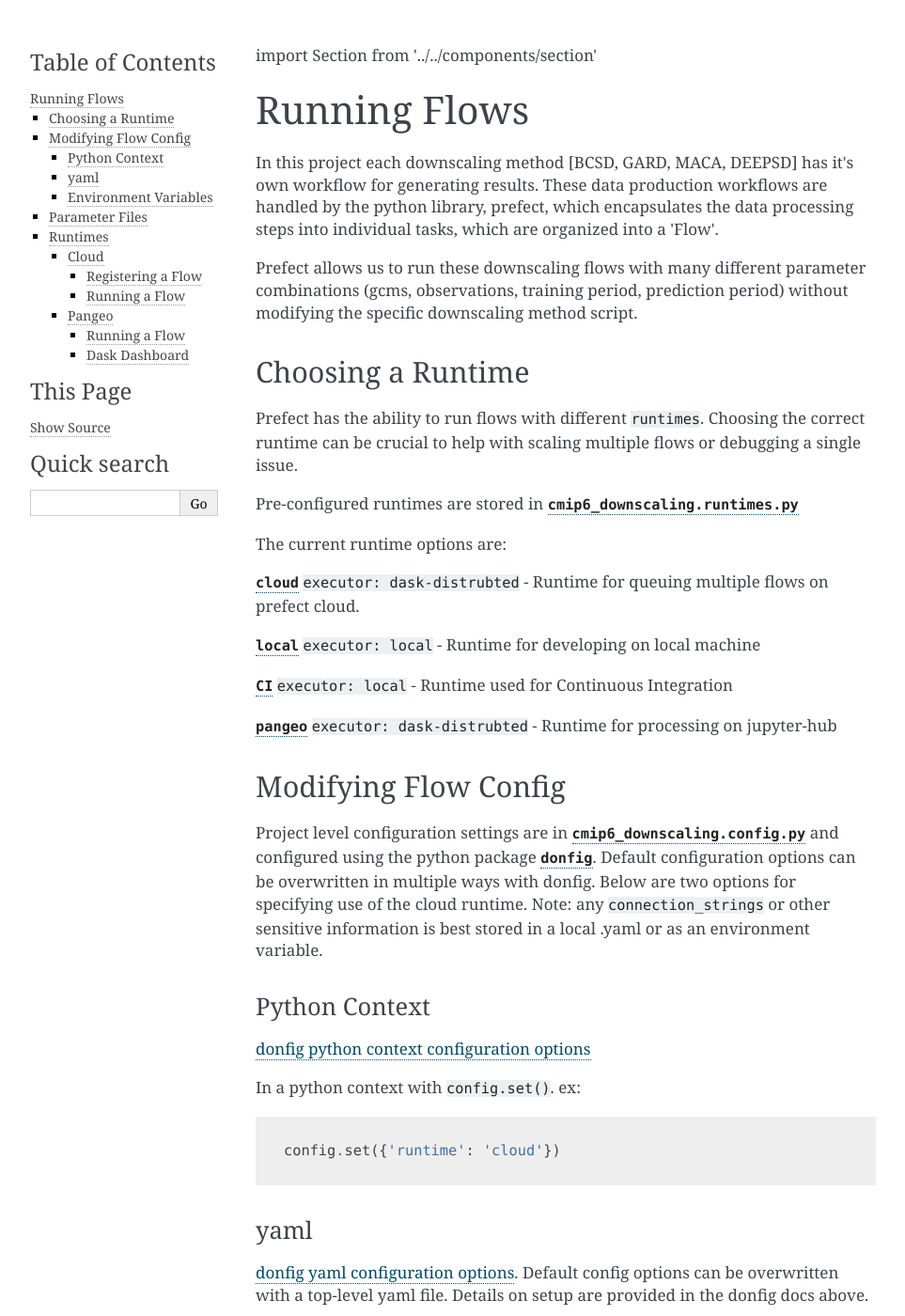
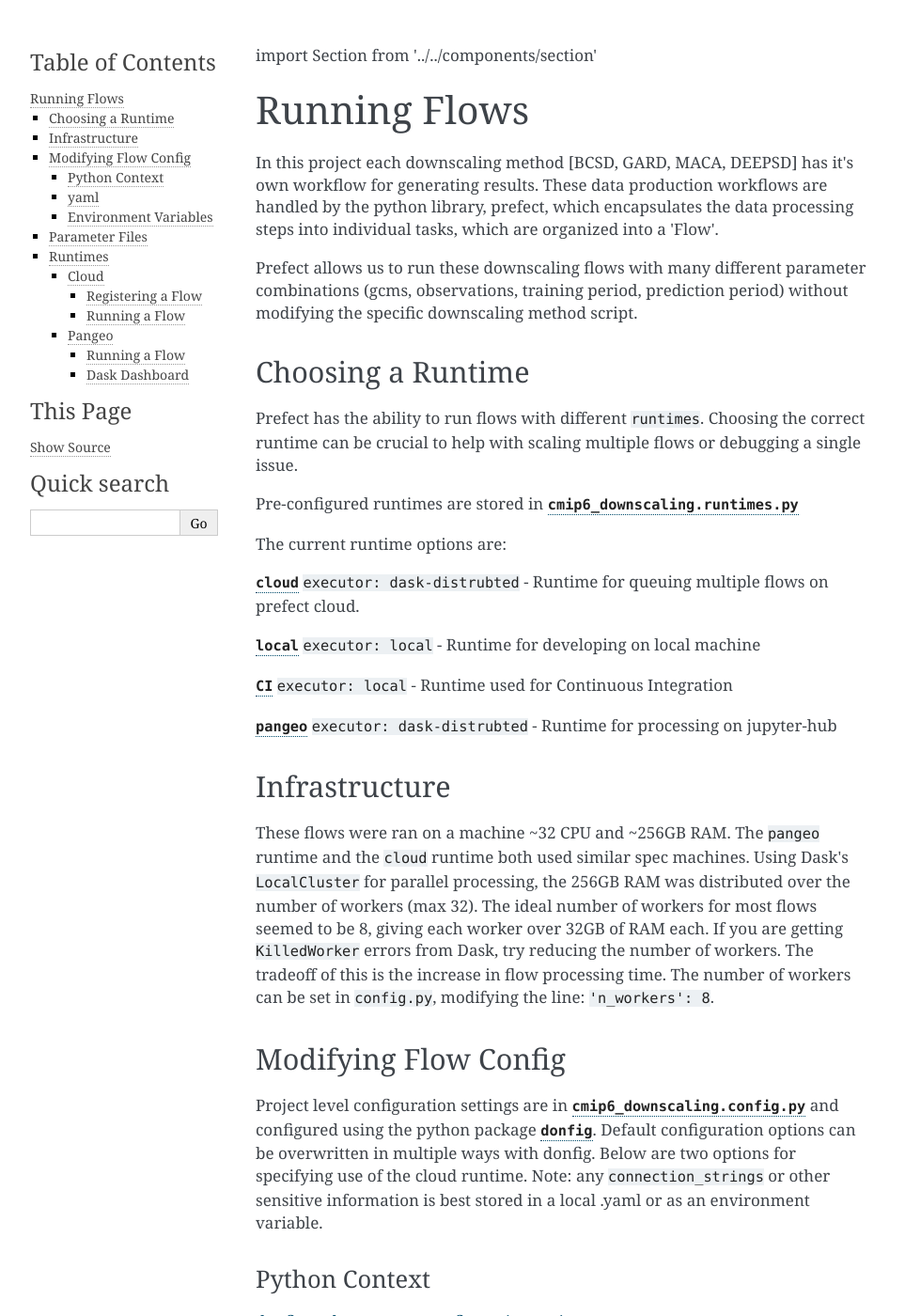
Before and after one commit to carbonplan/cmip6-downscaling, a Sphinx documentation site: the page built from docs/pages/cmip6-downscaling/running-flows.md, in a window 1280 px wide and 1400 px high. Shown: the whole window at 94% size, without its empty margins (148-1111 px from the left). Built offline with Sphinx 7.4.7, drawn with Linux system fonts in a browser that asks for light colours.

Commit message:
added section in docs/running_flows on compute requirements (#254)
* added section in docs/running_flows on compute requirements

* [pre-commit.ci] auto fixes from pre-commit.com hooks

for more information, see https://pre-commit.ci

* Update docs/pages/cmip6-downscaling/running-flows.md

Co-authored-by: Joe Hamman <joe@carbonplan.org>

Co-authored-by: pre-commit-ci[bot] <66853113+pre-commit-ci[bot]@users.noreply.github.com>
Co-authored-by: Joe Hamman <joe@carbonplan.org>

```diff
--- a/docs/pages/cmip6-downscaling/running-flows.md
+++ b/docs/pages/cmip6-downscaling/running-flows.md
@@ -21,6 +21,10 @@ The current runtime options are:
 [`CI`](https://github.com/carbonplan/cmip6-downscaling/blob/a0379110c33b557f959a1d6fa53e9f93891a45b3/cmip6_downscaling/runtimes.py#L130) `executor: local` - Runtime used for Continuous Integration
 
 [`pangeo`](https://github.com/carbonplan/cmip6-downscaling/blob/a0379110c33b557f959a1d6fa53e9f93891a45b3/cmip6_downscaling/runtimes.py#L140) `executor: dask-distrubted` - Runtime for processing on jupyter-hub
+
+## Infrastructure
+
+These flows were ran on a machine ~32 CPU and ~256GB RAM. The `pangeo` runtime and the `cloud` runtime both used similar spec machines. Using Dask's `LocalCluster` for parallel processing, the 256GB RAM was distributed over the number of workers (max 32). The ideal number of workers for most flows seemed to be 8, giving each worker over 32GB of RAM each. If you are getting `KilledWorker` errors from Dask, try reducing the number of workers. The tradeoff of this is the increase in flow processing time. The number of workers can be set in `config.py`, modifying the line: `'n_workers': 8`.
 
 ## Modifying Flow Config
 
```
